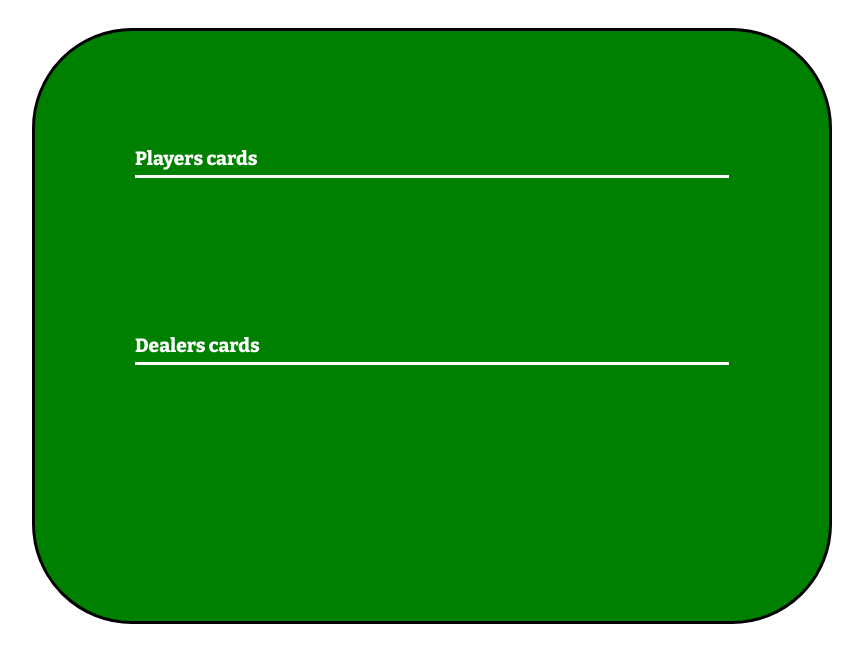
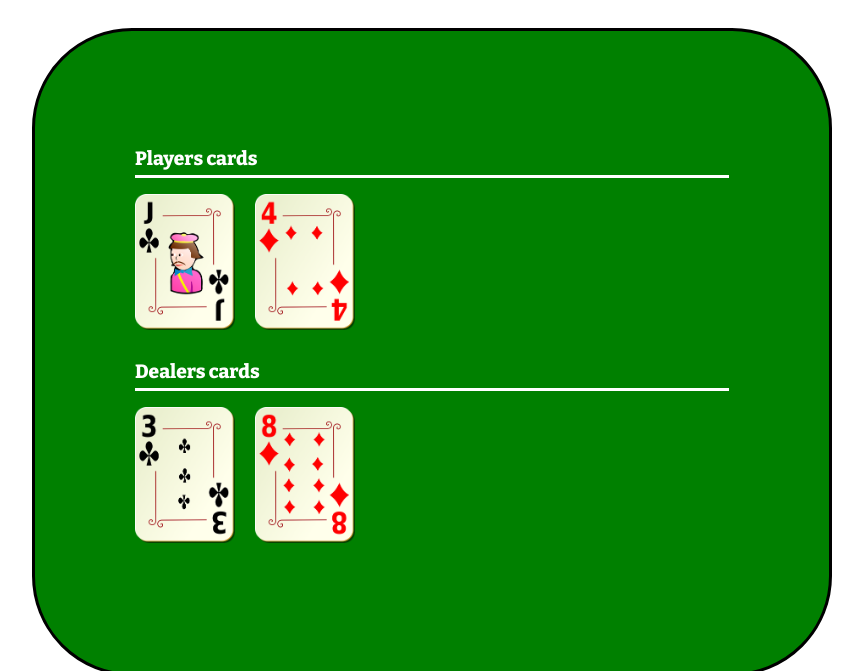
Before and after one commit to tomciosegal/BlackJack, a plain HTML site: page index.html in a window 1280 px wide. Shown: the part 70-741 px from the top of the page, without its empty margins (208-1071 px from the left). Drawn offline with nearby package versions, Linux system fonts and the light colour scheme.

Commit message:
cards created, rendering cards implemented

```diff
--- a/app/game.js
+++ b/app/game.js
@@ -0,0 +1,55 @@
+const figures = ['two', 'three','four','five', 'six', 'seven', 'eight', 'nine', 'ten', 'jack', 'queen', 'king', 'ace'];
+const colors = ["clubs", "diamonds", "spades", "hearts"]
+const values = [2, 3, 4, 5, 6, 7, 8, 9, 10, 11, 11, 11, 11];
+
+class Card {
+    constructor(value, figure, color){
+        this.value = value;
+        this.figure = figure;
+        this.color = color;
+        this.image = `assets/images/${this.figure}_${this.color}.png`
+    }
+
+    render(parentId){
+        const parent = document.getElementById(parentId);
+        const renderedCard = document.createElement('img')
+        renderedCard.src = this.image;
+        parent.appendChild(renderedCard)
+    }
+}
+
+class Game {
+    constructor(){
+        this.deck = this.generateDeck();
+        this.shuffleDeck();
+    }
+
+    shuffleDeck(){
+        return this.deck.sort(() => Math.random() - 0.5)
+    }
+
+    displayDeck(parentId){
+        console.log(parentId);
+        this.deck[0].render(parentId);
+        this.deck.shift()
+    }
+
+    generateDeck(){
+        const deck = [];
+        figures.forEach((figure, idx) => {
+            colors.forEach(color => {
+                deck.push(new Card(values[idx], figure, color))
+            })
+        });
+        return deck;
+    }
+}
+
+const blackJack = new Game();
+
+['playersCards', 'dealersCards'].forEach(el => {
+    for(let i = 0; i < 2; i++){
+        console.log(el);
+        blackJack.displayDeck(el);
+    }
+})
--- a/assets/style.css
+++ b/assets/style.css
@@ -96,3 +96,8 @@ h2 {
 	color: #fff;
 	margin: 0 50px;
 }
+
+img{
+	width: 100px;
+	margin-right: 20px;
+}
```
Also changed, not shown: app/card.js (deleted, +0 -10 lines), assets/images/king_hearts.png (renamed from assets/images/king_heart.png).
